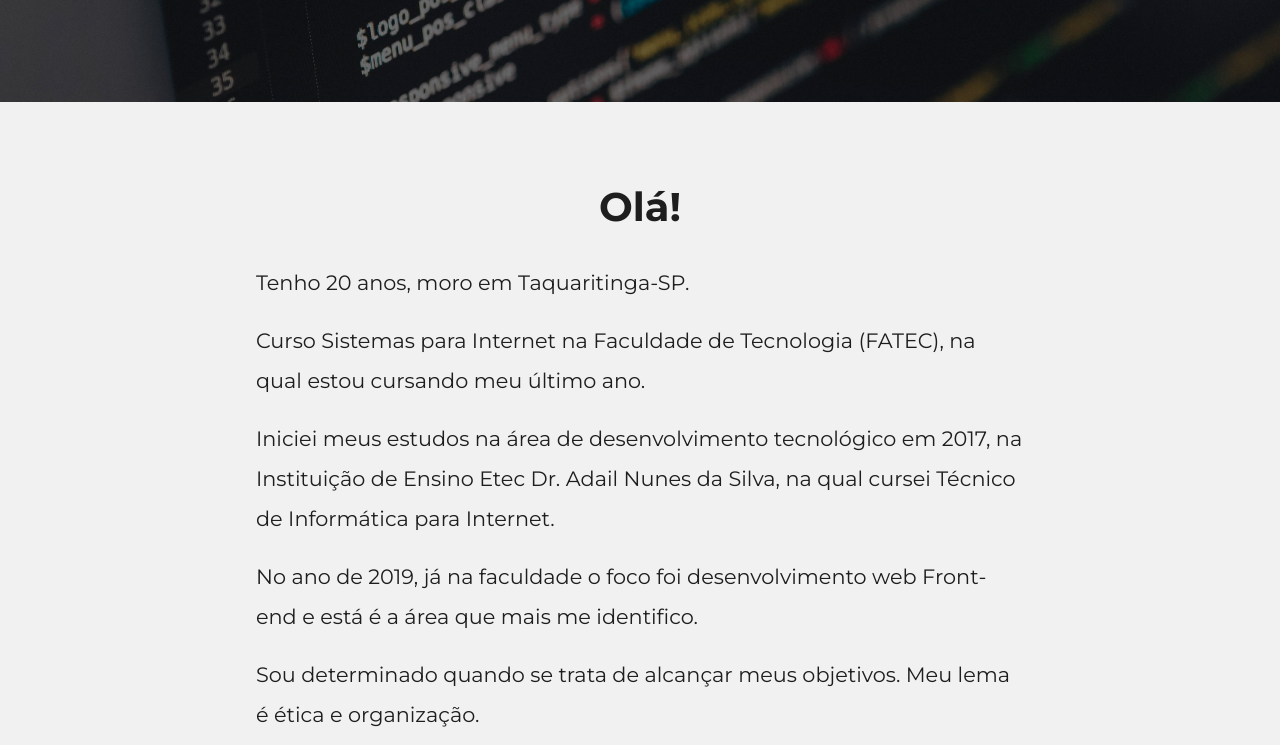
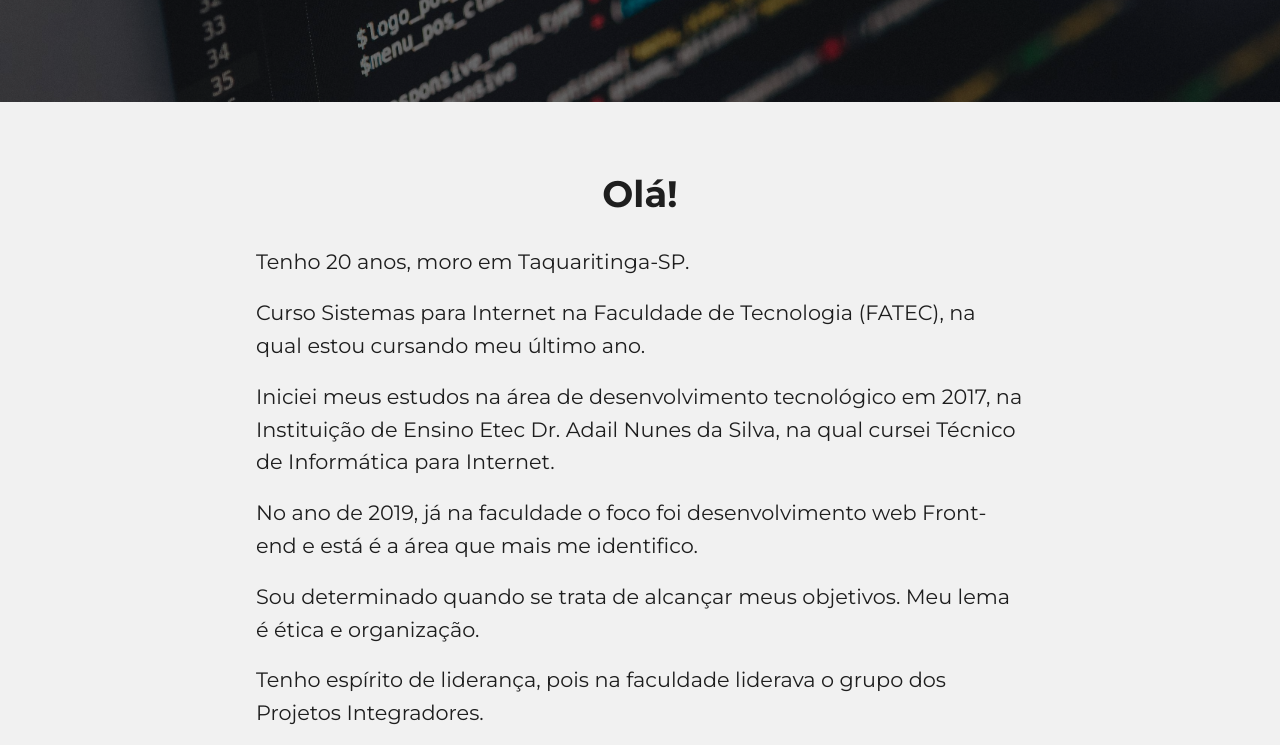
Before and after one commit to GobsRuiz/My-Resume, a plain HTML site: page index.html in a window 1280 px wide. Shown: the part 885-1630 px from the top of the page. Drawn offline with Linux system fonts and the light colour scheme.

Commit message:
Update about

```diff
--- a/css/main/about.css
+++ b/css/main/about.css
@@ -11,23 +11,21 @@
     width: 60%;
 
     margin: 0 auto;
-    padding: 10vh 0;
+    padding: calc(7vh + 1vw) 0;
 }
 
 /* H3 */
 #about-content-title{
     text-align: center;
 
-    font-size: 5vh;
+    font-size: calc(3vh + 1vw);
 
-    margin-bottom: 4vh;
+    margin-bottom: calc(2.5vh + .8vw);
 }
 
 /* P */
 .about-content-text{
-    line-height: 5vh;
+    line-height: calc(2.5vh + 1vw);
 
-    /* border: 1px solid red; */
-
-    font-size: 2.6vh;
+    font-size: calc(1.8vh + .5vw);
 }
```
